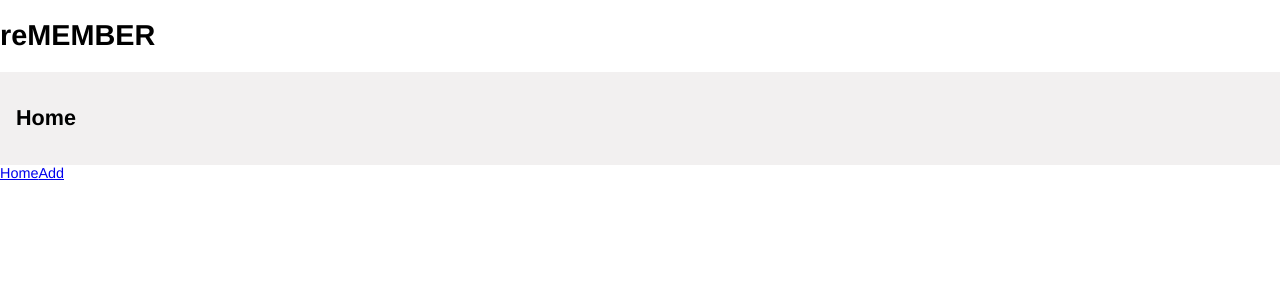
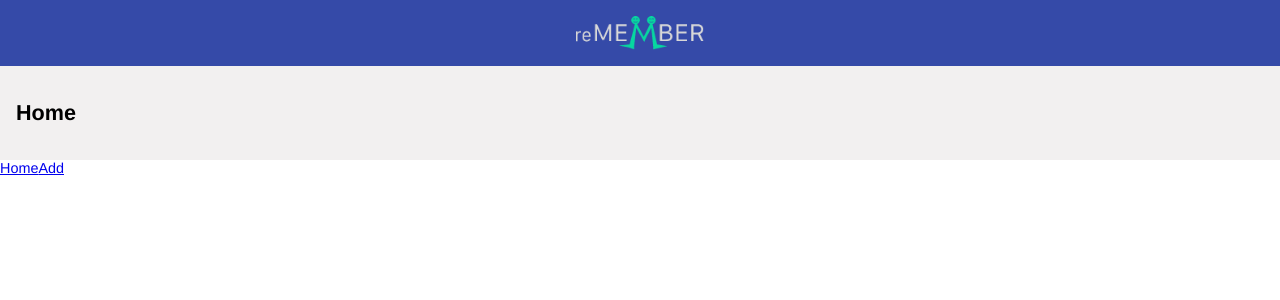
Before and after one commit to anitaschiller/capstone-project, a React (Create React App) app in the folder client/: page / in a window 1280 px wide. Shown: the top 300 px of the page. Built offline with nearby package versions, Linux system fonts and the light colour scheme.

Commit message:
Created header

```diff
--- a/client/src/App.js
+++ b/client/src/App.js
@@ -3,6 +3,7 @@ import { Route, Switch } from 'react-router-dom';
 import { v4 as uuid4 } from 'uuid';
 
 import Add from './pages/Add';
+import Header from './components/Header';
 import Home from './pages/Home';
 import Navigation from './components/Navigation';
 import { loadFromLocal, saveToLocal } from './lib/localStorage';
@@ -32,9 +33,7 @@ function App() {
 
   return (
     <div>
-      <header>
-        <h1>reMEMBER</h1>
-      </header>
+      <Header />
       <main>
         <Switch>
           <Route exact path="/">
--- a/client/src/components/Header.js
+++ b/client/src/components/Header.js
@@ -1,7 +1,23 @@
+import styled from 'styled-components';
+import logo from '../assets/remember-logo.png';
+
 export default function Header() {
   return (
-    <header>
-      <div></div>
-    </header>
+    <StyledHeader>
+      <Logo src={logo} alt="remember-logo" />
+    </StyledHeader>
   );
 }
+
+const StyledHeader = styled.header`
+  background: var(--secondary);
+  display: flex;
+  flex-direction: row;
+  justify-content: center;
+`;
+
+const Logo = styled.img`
+  height: auto;
+  padding: 1rem;
+  width: 10rem;
+`;
```
Also changed, not shown: client/src/assets/remember-logo.png (renamed from client/src/assets/Komponente 1 – 1.png), client/src/assets/remember-logo2x.png (renamed from client/src/assets/Komponente 1 – 1@2x.png).
